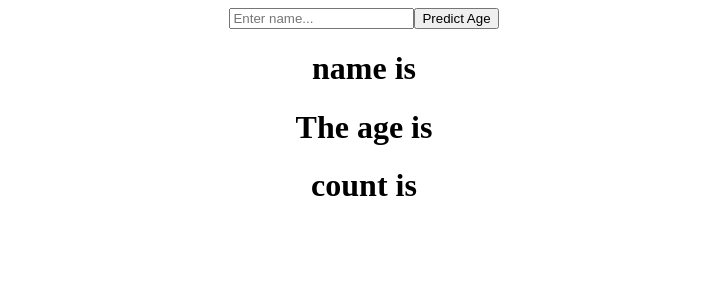
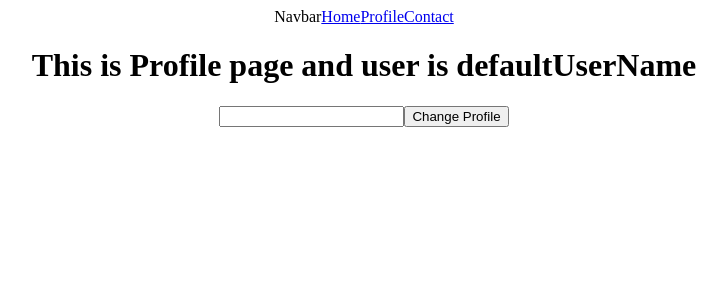
Before and after one commit to rahulnakum14/React_Learn, a React (Create React App) app in the folder pedrotech/: page /profile in a window 1280 px wide. Shown: the top 300 px of the page, without its empty margins (276-1003 px from the left). Built offline with nearby package versions, Linux system fonts and the light colour scheme; no server answers.

Commit message:
Passing Props to components without useContext

```diff
--- a/pedrotech/package.json
+++ b/pedrotech/package.json
@@ -8,7 +8,7 @@
     "@testing-library/user-event": "^13.5.0",
     "axios": "^1.7.2",
     "react": "^18.3.1",
-    "react-dom": "^18.3.1",
+    "react-router-dom": "^6.24.0",
     "react-scripts": "5.0.1",
     "web-vitals": "^2.1.4"
   },
--- a/pedrotech/src/App.js
+++ b/pedrotech/src/App.js
@@ -1,14 +1,25 @@
 import "./App.css";
-import FetchApi from "./components/FetchApi";
-import Text from "./components/Text";
-import PreDictAgeApi from './components/PreDictAgeApi'
+import { BrowserRouter, Routes, Route } from "react-router-dom";
+import Home from "./pages/Home";
+import Contact from "./pages/Contact";
+import Profile from "./pages/Profile";
+import Navbar from "./pages/Navbar";
+import { useState } from "react";
 
 function App() {
+  const [userName, setUsername] = useState("defaultUserName");
+
   return (
     <div className="App">
-      {/* <Text/> */}
-      {/* <FetchApi/> */}
-      <PreDictAgeApi />
+      <BrowserRouter>
+        <Navbar />
+        <Routes>
+          <Route path="/" element={ <Home userName={userName} />} />
+          <Route path="/contact" element={<Contact userName={userName}/>} />
+          <Route path="/profile" element={<Profile userName={userName} setUsername={setUsername}/>} />
+          <Route path="*" element={<h1>404 - Page Not Found</h1>} />
+        </Routes>
+      </BrowserRouter>
     </div>
   );
 }
--- a/pedrotech/src/components/FetchApi.js
+++ /dev/null
@@ -1,36 +0,0 @@
-import React, { useState, useEffect } from "react";
-import axios from "axios";
-
-function FetchApi() {
-  const [data, setData] = useState([]);
-
-  const fetchData = () =>{
-    axios.get("https://jsonplaceholder.typicode.com/posts")
-    .then((res) => {
-      setData(res.data);
-      console.log(res);
-    })
-    .catch((err) => {
-      console.log(err);
-    });
-  }
-
-  useEffect(() => {
-   fetchData();
-  }, []);
-
-
-  return (
-    <div>
-        <button onClick={fetchData}>Fetch Data</button>
-      {data.map((item) => (
-        <div key={item.id}>
-          <h3>{item.title}</h3>
-          <p>{item.body}</p>
-        </div>
-      ))}
-    </div>
-  );
-}
-
-export default FetchApi;
--- a/pedrotech/src/components/PreDictAgeApi.js
+++ /dev/null
@@ -1,34 +0,0 @@
-import React, { useState, useEffect } from "react";
-import axios from "axios";
-
-function PreDictAgeApi() {
-  const [name, setName] = useState("");
-
-  const [age , setAge] = useState(null);
-
-  const predictAge = () => {
-    axios.get(`https://api.agify.io/?name=${name}`).then((res)=>{
-        setAge(res.data)
-    });
-  };
-
-  const handleOnChange = (e) =>{
-    setName(e.target.value)
-  }
-
-  useEffect(() => {
-    predictAge();
-  }, []);
-
-  return (
-    <div>
-      <input type="text" placeholder="Enter name..." onChange={handleOnChange}></input>
-      <button onClick={predictAge}>Predict Age</button>
-      <h1>name is {age?.name}</h1>
-      <h1>The age is {age?.age}</h1>
-      <h1>count is {age?.count}</h1>
-    </div>
-  );
-}
-
-export default PreDictAgeApi;
--- a/pedrotech/src/components/Text.js
+++ /dev/null
@@ -1,33 +0,0 @@
-import React, { useState, useEffect } from "react";
-
-const Text = () => {
-  const [text, setText] = useState("");
-
-  /**Initially Mounting */
-  //   useEffect(() =>{
-  //     console.log('Component Mounted');
-  //   })
-
-  /** Mounting Updating */
-  useEffect(() => {
-    console.log("Component Mounted");
-  }, [text]); // Updating if its empty [] then it execurtes once else executes certain action executed.
-
-  /** Mounting End */
-  useEffect(() => {
-    console.log("Component Mounted");
-    //Executed at lasr
-    return () => {
-      console.log("Component UnMounted");
-    };
-  }, []);
-
-  return (
-    <div>
-      <input type="text" onChange={(e) => setText(e.target.value)}></input>
-      <h1>{text}</h1>
-    </div>
-  );
-};
-
-export default Text;
--- /dev/null
+++ b/pedrotech/src/pages/ChangeProfile.js
@@ -0,0 +1,18 @@
+import React, { useState } from "react";
+
+function ChangeProfile(props) {
+  const [newUserName, setNewUserName] = useState("");
+  return (
+    <div>
+      <input
+        type="text"
+        onChange={(e) => {
+          setNewUserName(e.target.value);
+        }}
+      ></input>
+      <button onClick={() => {props.setUsername(newUserName)}}>Change Profile</button>
+    </div>
+  );
+}
+
+export default ChangeProfile;
--- /dev/null
+++ b/pedrotech/src/pages/Contact.js
@@ -0,0 +1,11 @@
+import React from 'react'
+
+function Contact(props) {
+  return (
+    <div>
+      <h1> This is contact page  and user is {props.userName}</h1>
+    </div>
+  )
+}
+
+export default Contact
--- /dev/null
+++ b/pedrotech/src/pages/Home.js
@@ -0,0 +1,11 @@
+import React from 'react'
+
+function Home(props) {
+  return (
+    <div>
+      <h1> This is Home Page  and user is {props.userName}</h1>
+    </div>
+  )
+}
+
+export default Home
--- /dev/null
+++ b/pedrotech/src/pages/Navbar.js
@@ -0,0 +1,15 @@
+import React from "react";
+import { Link } from "react-router-dom";
+
+function Navbar() {
+  return (
+    <div>
+      Navbar
+      <Link to="/">Home</Link>
+      <Link to="/profile">Profile</Link>
+      <Link to="/contact">Contact</Link>
+    </div>
+  );
+}
+
+export default Navbar;
--- /dev/null
+++ b/pedrotech/src/pages/Profile.js
@@ -0,0 +1,13 @@
+import React from 'react'
+import ChangeProfile from './ChangeProfile'
+
+function Profile(props) {
+  return (
+    <div>
+      <h1>This is Profile page and user is {props.userName}</h1>
+      <ChangeProfile setUsername={props.setUsername}/>
+    </div>
+  )
+}
+
+export default Profile
```
Also changed, not shown: 1 other file (tests, documents, lock files or other folders).
